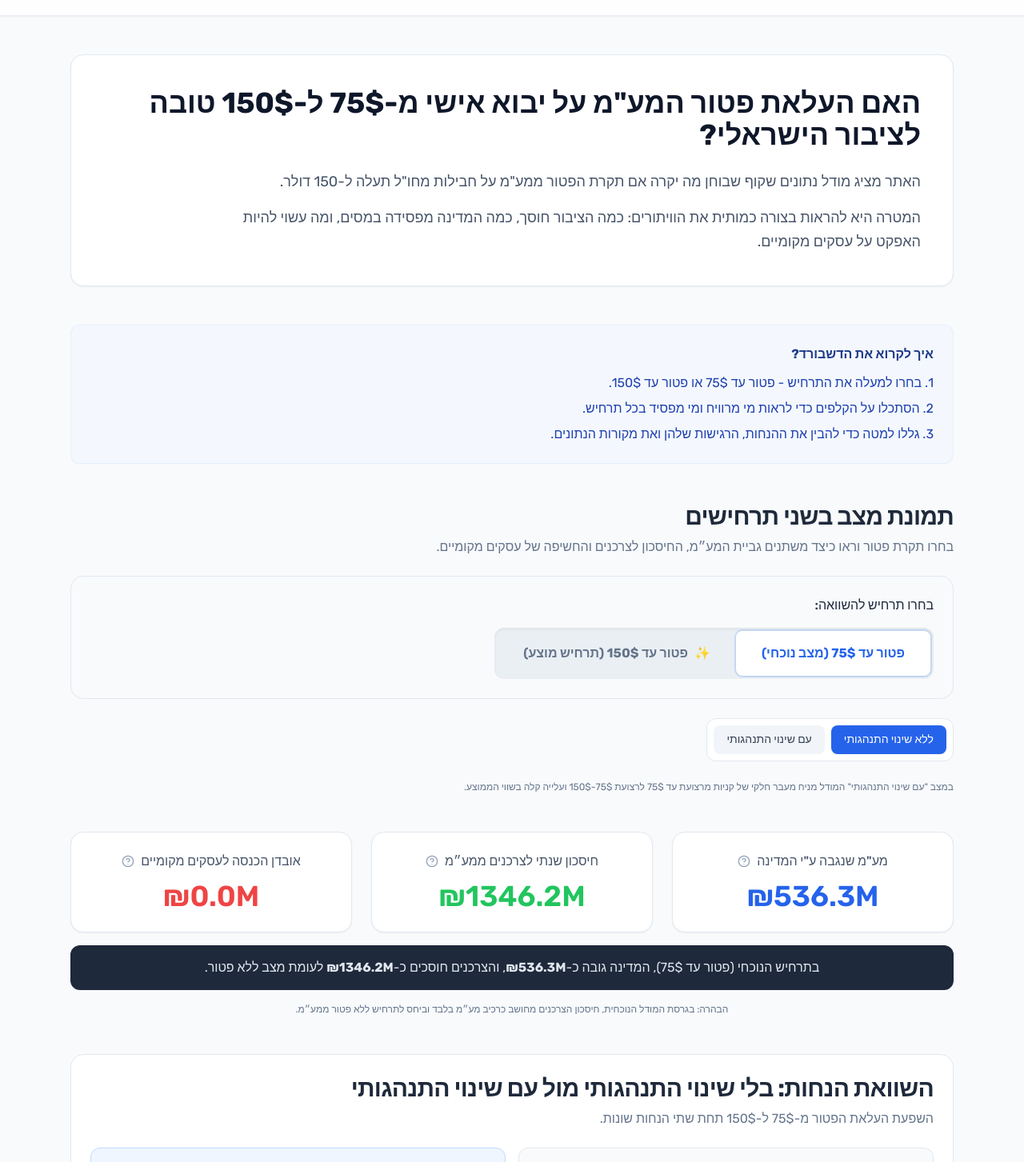
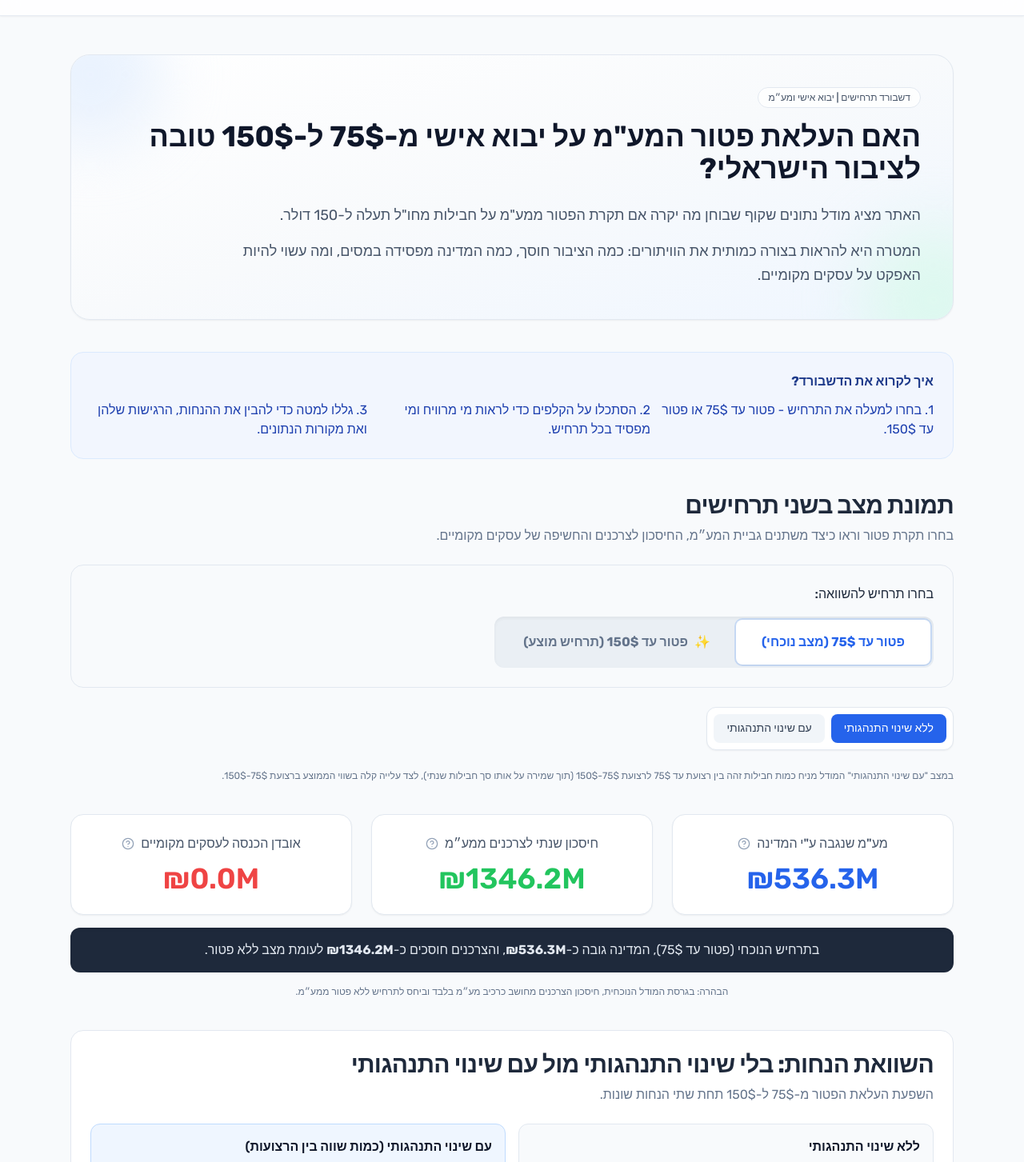
Before and after one commit to sinayblumin/75vs150, a Next.js app: page / in a window 1280 px wide. Shown: the part 77-1530 px from the top of the page at 80% size. Built offline with nearby package versions, Linux system fonts and the light colour scheme; a web font is replaced by a local one.

Commit message:
feat: additional model and UI/UX changes

```diff
--- a/app/methodology/page.tsx
+++ b/app/methodology/page.tsx
@@ -157,7 +157,8 @@ export default function MethodologyPage() {
                         </p>
                         <p>
                             בדשבורד ניתן לעבור בין שני מצבי הנחה: מצב בסיס ללא שינוי התנהגותי בכמות ובתמהיל הקניות,
-                            ומצב רגישות התנהגותי שבו חלק מהקניות עובר לרצועת 75$-150$ והשווי הממוצע ברצועה זו עולה במתינות.
+                            ומצב רגישות התנהגותי שבו כמות החבילות ברצועת עד 75$ וברצועת 75$-150$ נקבעת כזהה
+                            (תוך שמירה על סך חבילות שנתי קבוע), והשווי הממוצע ברצועת 75$-150$ עולה במתינות.
                         </p>
                         <div className="bg-slate-50 p-4 border border-slate-100 text-slate-800 rounded-xl">
                             <strong>תחליפיות (Substitution):</strong> כאשר צרכן קונה בחו״ל בטווח 75$-150$, המודל מניח שחלק מהקניות
--- a/components/DashboardClient.tsx
+++ b/components/DashboardClient.tsx
@@ -52,16 +52,14 @@ function getScenarioTotals(scenario: ScenarioResult): ScenarioTotals {
 }
 
 function getBehavioral150Overrides() {
-    const shareShift = 0.04;
-    const nextShareUnder75 = Math.max(0, assumptions.share_under_75 - shareShift);
-    const nextShare75To150 = Math.min(
-        1 - assumptions.share_over_150,
-        assumptions.share_75_to_150 + shareShift
-    );
+    // Behavioral showcase mode:
+    // keep total parcels fixed, keep >150 share fixed,
+    // and set equal parcel volume in the two exempt-relevant bands.
+    const equalShare = (1 - assumptions.share_over_150) / 2;
 
     return {
-        share_under_75: nextShareUnder75,
-        share_75_to_150: nextShare75To150,
+        share_under_75: equalShare,
+        share_75_to_150: equalShare,
         share_over_150: assumptions.share_over_150,
         avg_value_75_to_150: assumptions.avg_value_75_to_150 * 1.1,
         substitution_rate: Math.min(0.6, assumptions.substitution_rate + 0.08),
@@ -127,8 +125,14 @@ export default function DashboardClient({
         totals150Behavioral.totalLocalBusinessRevenue - totals75.totalLocalBusinessRevenue;
 
     return (
-        <div className="space-y-12 animate-in fade-in duration-500">
-            <section className="bg-white p-8 rounded-2xl shadow-sm border border-slate-200 lg:p-10">
+        <div className="space-y-10 animate-in fade-in duration-500">
+            <section className="relative overflow-hidden rounded-3xl border border-slate-200 bg-gradient-to-br from-white via-slate-50 to-blue-50 p-8 shadow-sm lg:p-10">
+                <div className="pointer-events-none absolute -left-16 -top-16 h-44 w-44 rounded-full bg-blue-100/60 blur-2xl" />
+                <div className="pointer-events-none absolute -bottom-16 -right-16 h-44 w-44 rounded-full bg-emerald-100/60 blur-2xl" />
+                <div className="relative">
+                    <span className="mb-4 inline-flex items-center rounded-full border border-slate-200 bg-white/80 px-3 py-1 text-xs font-medium text-slate-600">
+                        דשבורד תרחישים | יבוא אישי ומע״מ
+                    </span>
                 <h1 className="text-3xl md:text-4xl lg:text-4xl font-heading font-bold mb-6 text-slate-900 leading-tight">
                     האם העלאת פטור המע"מ על יבוא אישי מ-75$ ל-150$ טובה לציבור הישראלי?
                 </h1>
@@ -141,11 +145,12 @@ export default function DashboardClient({
                         ומה עשוי להיות האפקט על עסקים מקומיים.
                     </p>
                 </div>
+                </div>
             </section>
 
-            <section className="bg-blue-50/50 p-6 rounded-xl border border-blue-100/60">
+            <section className="rounded-2xl border border-blue-100 bg-blue-50/70 p-6">
                 <h3 className="font-bold text-blue-900 mb-3">איך לקרוא את הדשבורד?</h3>
-                <ul className="space-y-2 text-blue-800 text-sm md:text-base">
+                <ul className="grid grid-cols-1 gap-2 text-sm text-blue-800 md:grid-cols-3 md:text-base">
                     <li>1. בחרו למעלה את התרחיש - פטור עד 75$ או פטור עד 150$.</li>
                     <li>2. הסתכלו על הקלפים כדי לראות מי מרוויח ומי מפסיד בכל תרחיש.</li>
                     <li>3. גללו למטה כדי להבין את ההנחות, הרגישות שלהן ואת מקורות הנתונים.</li>
@@ -158,7 +163,7 @@ export default function DashboardClient({
                     subtitle="בחרו תקרת פטור וראו כיצד משתנים גביית המע״מ, החיסכון לצרכנים והחשיפה של עסקים מקומיים."
                 />
                 <ScenarioToggle activeScenario={activeScenario} onScenarioChange={setActiveScenario} />
-                <div className="inline-flex gap-2 rounded-xl border border-slate-200 bg-white p-2">
+                <div className="inline-flex flex-wrap gap-2 rounded-xl border border-slate-200 bg-white p-2 shadow-sm">
                     <button
                         type="button"
                         onClick={() => setBehaviorMode("static")}
@@ -183,7 +188,8 @@ export default function DashboardClient({
                     </button>
                 </div>
                 <p className="text-xs text-slate-500">
-                    במצב "עם שינוי התנהגותי" המודל מניח מעבר חלקי של קניות מרצועת עד 75$ לרצועת 75$-150$ ועלייה קלה בשווי הממוצע.
+                    במצב "עם שינוי התנהגותי" המודל מניח כמות חבילות זהה בין רצועת עד 75$ לרצועת 75$-150$
+                    (תוך שמירה על אותו סך חבילות שנתי), לצד עלייה קלה בשווי הממוצע ברצועת 75$-150$.
                 </p>
             </section>
 
@@ -241,7 +247,7 @@ export default function DashboardClient({
                         <p className="text-sm text-slate-700">שינוי במחזור עסקים מקומיים: {formatSignedMillions(staticBusinessDelta)}</p>
                     </div>
                     <div className="space-y-2 rounded-xl border border-blue-200 bg-blue-50 p-4">
-                        <h4 className="font-semibold text-slate-900">עם שינוי התנהגותי</h4>
+                        <h4 className="font-semibold text-slate-900">עם שינוי התנהגותי (כמות שווה בין הרצועות)</h4>
                         <p className="text-sm text-slate-700">שינוי בגביית מע״מ: {formatSignedMillions(behavioralVatDelta)}</p>
                         <p className="text-sm text-slate-700">חיסכון נוסף לצרכנים (75$→150$): {formatSignedMillions(behavioralConsumerDelta)}</p>
                         <p className="text-sm text-slate-700">שינוי במחזור עסקים מקומיים: {formatSignedMillions(behavioralBusinessDelta)}</p>
```
